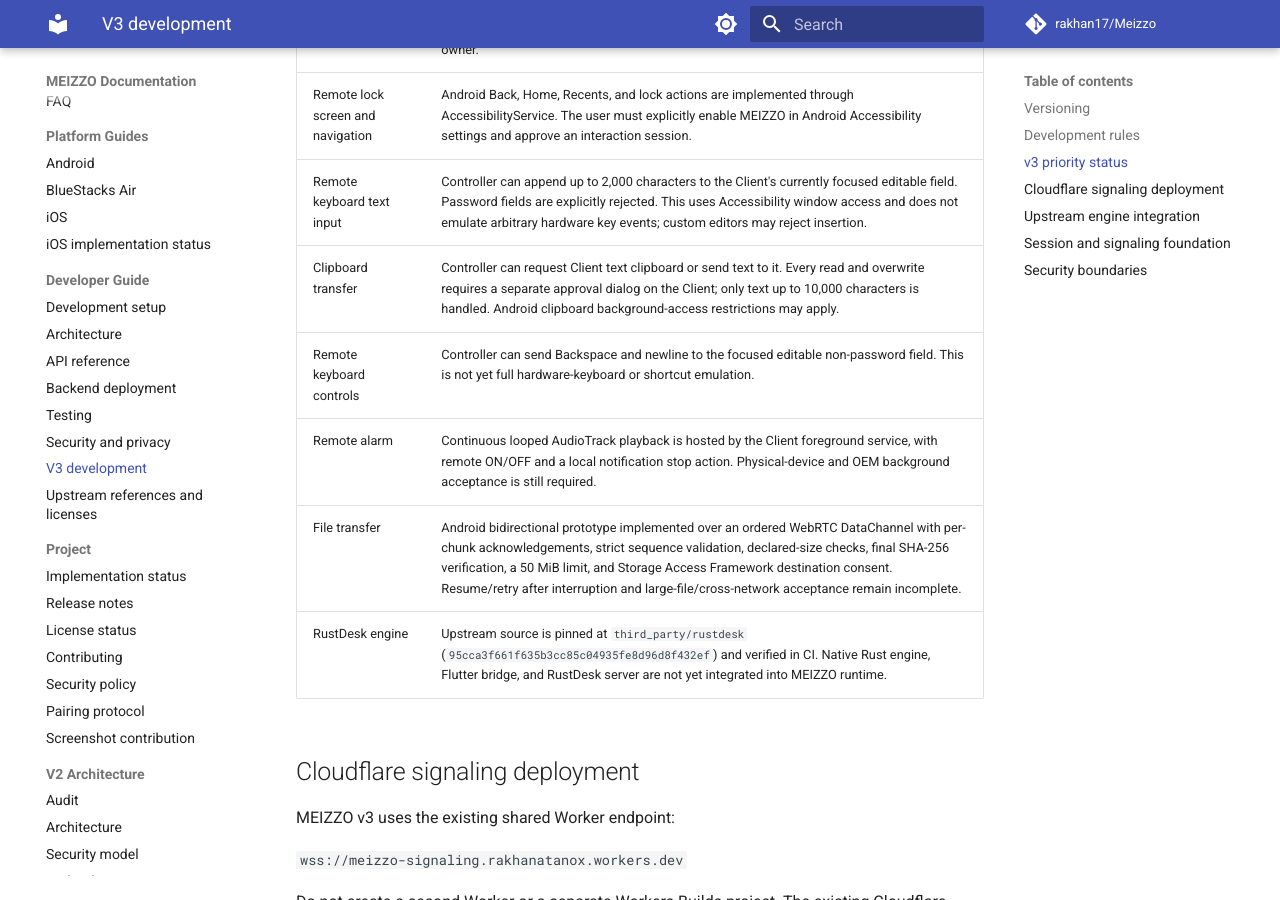
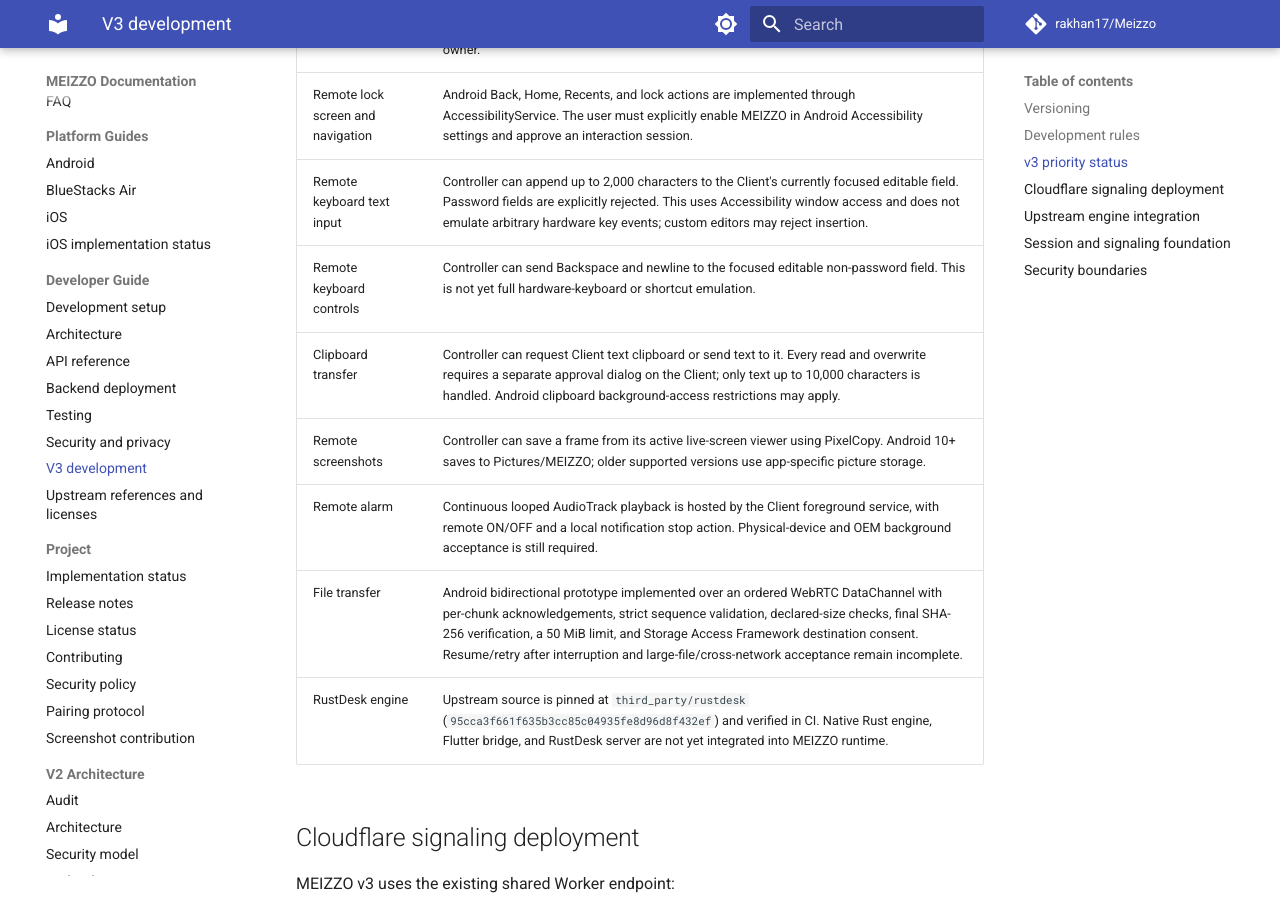
Before and after one commit to rakhan17/Meizzo, an MkDocs documentation site: the page built from docs/v3/README.md, in a window 1280 px wide and 900 px high, scrolled down 1094 px. Built offline with MkDocs 1.6.1 and Material for MkDocs 9.7.7, drawn with Linux system fonts in a browser that asks for light colours; comment, search, counter and statistics services are not loaded; part of the change alters nothing that is shown.

Commit message:
Clean up v3 remote input and clipboard capability documentation

```diff
--- a/docs/v3/README.md
+++ b/docs/v3/README.md
@@ -26,8 +26,9 @@ This branch is the isolated development line for MEIZZO 3.x. The v2.5.0 stable l
 | Remote screen interaction | Android tap, swipe, long-press, Back, Home, Recents, and lock-screen actions are wired through an approved interaction session. AccessibilityService must be enabled by the device owner. |
 | Remote lock screen and navigation | Android Back, Home, Recents, and lock actions are implemented through AccessibilityService. The user must explicitly enable MEIZZO in Android Accessibility settings and approve an interaction session. |
 | Remote keyboard text input | Controller can append up to 2,000 characters to the Client's currently focused editable field. Password fields are explicitly rejected. This uses Accessibility window access and does not emulate arbitrary hardware key events; custom editors may reject insertion. |
+| Remote keyboard controls | Controller can send Backspace and newline to the focused editable non-password field. This is not yet full hardware-keyboard or shortcut emulation. |
 | Clipboard transfer | Controller can request Client text clipboard or send text to it. Every read and overwrite requires a separate approval dialog on the Client; only text up to 10,000 characters is handled. Android clipboard background-access restrictions may apply. |
-| Remote keyboard controls | Controller can send Backspace and newline to the focused editable non-password field. This is not yet full hardware-keyboard or shortcut emulation. |\n| Clipboard transfer | Controller can request Client text clipboard or send text to it. Every read and overwrite requires a separate approval dialog on the Client; only text up to 10,000 characters is handled. Android clipboard background-access restrictions may apply. |\n| Remote screenshots | Controller can save a frame from its active live-screen viewer using PixelCopy. Android 10+ saves to Pictures/MEIZZO; older supported versions use app-specific picture storage. |
+| Remote screenshots | Controller can save a frame from its active live-screen viewer using PixelCopy. Android 10+ saves to Pictures/MEIZZO; older supported versions use app-specific picture storage. |
 | Remote alarm | Continuous looped AudioTrack playback is hosted by the Client foreground service, with remote ON/OFF and a local notification stop action. Physical-device and OEM background acceptance is still required. |
 | File transfer | Android bidirectional prototype implemented over an ordered WebRTC DataChannel with per-chunk acknowledgements, strict sequence validation, declared-size checks, final SHA-256 verification, a 50 MiB limit, and Storage Access Framework destination consent. Resume/retry after interruption and large-file/cross-network acceptance remain incomplete. |
 | RustDesk engine | Upstream source is pinned at `third_party/rustdesk` (`95cca3f661f635b3cc85c04935fe8d96d8f432ef`) and verified in CI. Native Rust engine, Flutter bridge, and RustDesk server are not yet integrated into MEIZZO runtime. |
```
